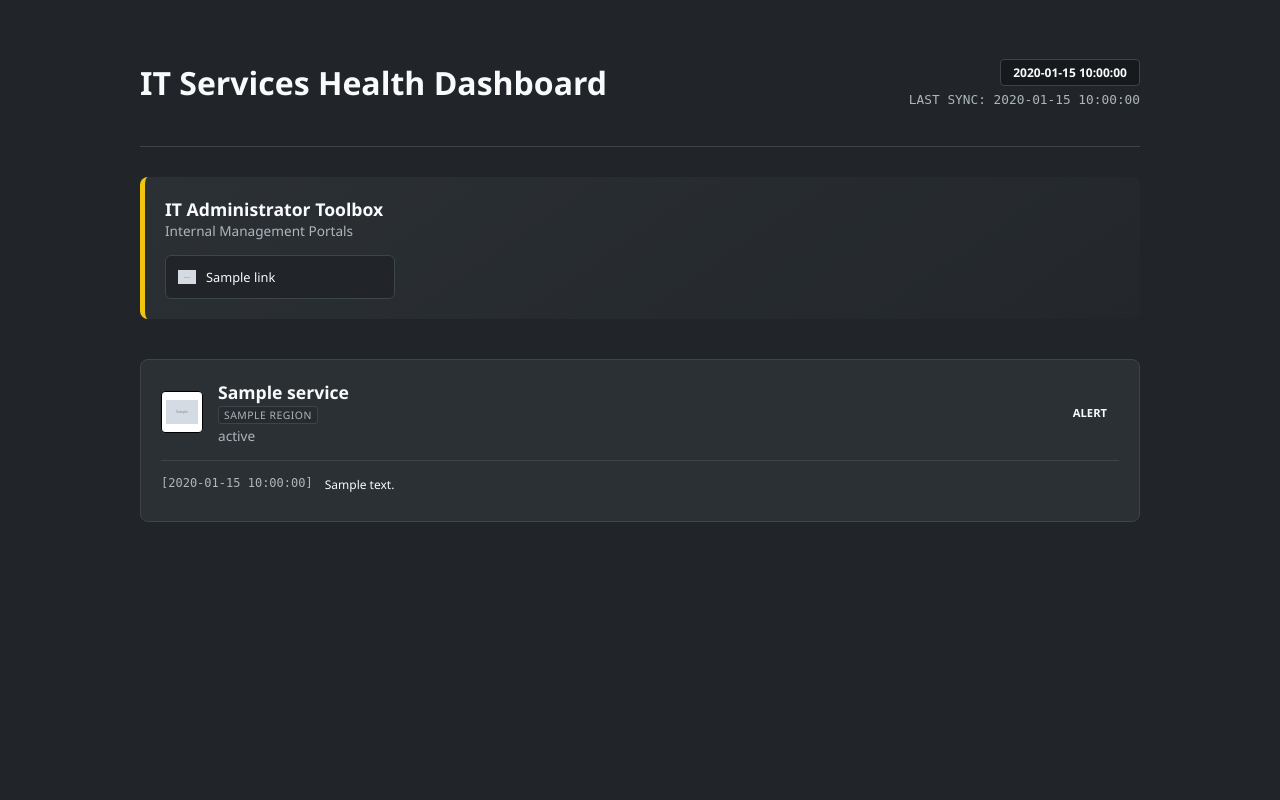
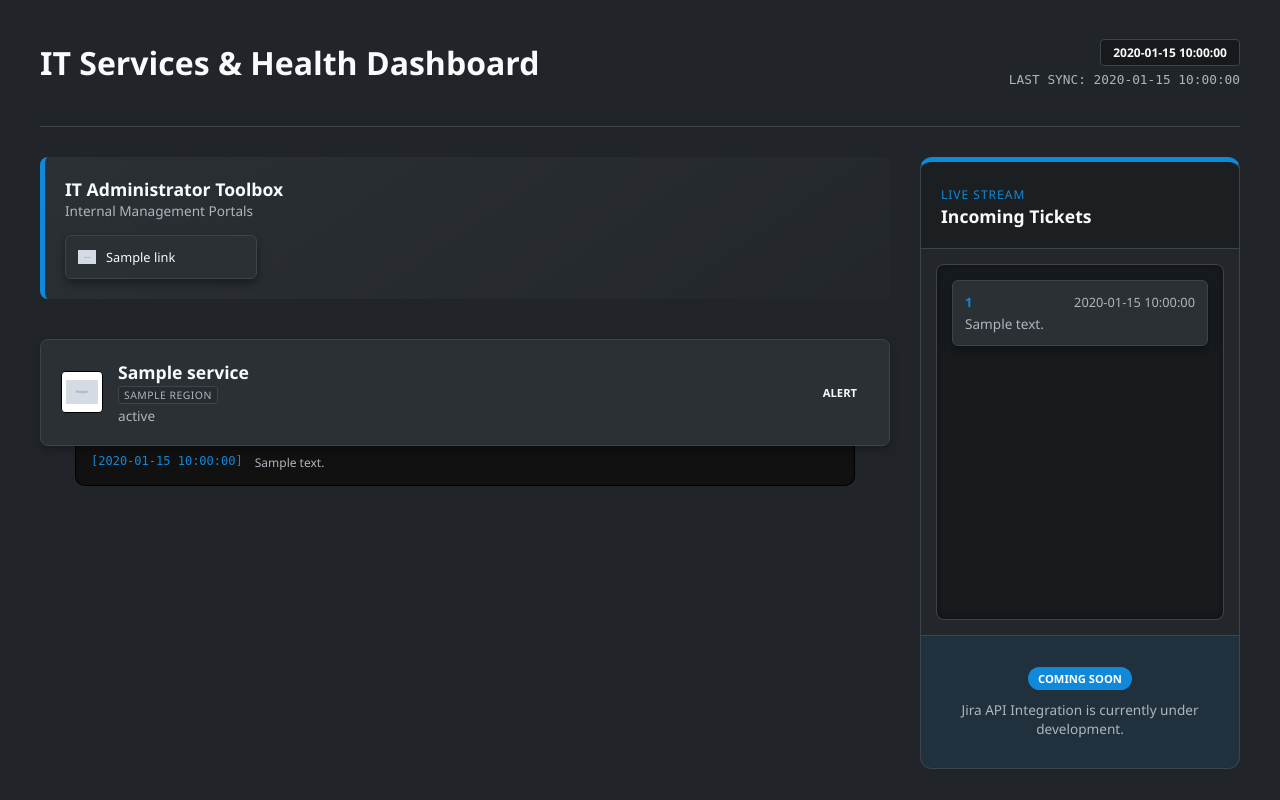
Before and after one commit to rtveit-60/it-projects, a Flask app: template service-status-page/templates/index.html in a window 1280 px wide. Run offline with Flask 3, Linux system fonts and the light colour scheme; the template is opened without the code that fills it: most values are stand-ins (such as "Sample title", 1, 10 or a date in 2020); grey boxes marked "Sample" are stand-in pictures.

Commit message:
added jira ticket feed, currently a place holder due to not having a JSM environment to link

```diff
--- a/service-status-page/app.py
+++ b/service-status-page/app.py
@@ -8,7 +8,7 @@ app = Flask(__name__)
 def get_health_data():
     results = []
 
-    # Vendor Logos for the Status Cards
+    # Vendor Logos
     logos = {
         "GitHub": "https://github.githubassets.com/favicons/favicon.svg",
         "Atlassian": "https://wac-cdn.atlassian.com/assets/img/favicons/atlassian/favicon.png",
@@ -30,6 +30,9 @@ def get_health_data():
             indicator = data.get('status', {}).get('indicator', 'none')
             status_class = "good" if indicator == "none" else "critical"
 
+            # UPDATED: Force your specific text if status is healthy
+            display_status = "All Services Currently Operational" if indicator == "none" else data.get('status', {}).get('description', 'Status Unknown')
+
             messages = []
             for inc in data.get('incidents', [])[:5]:
                 dt = datetime.strptime(inc['created_at'], '%Y-%m-%dT%H:%M:%SZ')
@@ -38,7 +41,7 @@ def get_health_data():
             results.append({
                 "name": name,
                 "region": None,
-                "status": data.get('status', {}).get('description', 'Status Unknown'),
+                "status": display_status,
                 "class": status_class,
                 "logo": logos.get(name, ""),
                 "feed": messages
@@ -46,7 +49,7 @@ def get_health_data():
         except Exception:
             results.append({"name": name, "status": "API Error", "class": "critical", "logo": logos.get(name, ""), "feed": []})
 
-    # 2. AWS RSS Feeds (us-east-1)
+    # 2. AWS RSS Feeds (Regional)
     for svc in ["ec2", "s3", "lambda"]:
         name_key = f"AWS {svc.upper()}"
         rss_url = f"https://status.aws.amazon.com/rss/{svc}-us-east-1.rss"
@@ -61,8 +64,9 @@ def get_health_data():
 
             results.append({
                 "name": name_key,
-                "region": "us-east-1", # Sub-header tag
-                "status": "Operational" if is_normal else "Service Alert",
+                "region": "us-east-1",
+                # UPDATED: Force your specific text for AWS
+                "status": "All Services Currently Operational" if is_normal else "Service Alert",
                 "class": "good" if is_normal else "warning",
                 "logo": logos.get(name_key, ""),
                 "feed": messages
@@ -76,25 +80,35 @@ def get_health_data():
 def index():
     status_list = get_health_data()
 
-    # 4x2 Admin Toolbox Links
+    # Corporate Admin Links
     admin_links = [
-        {"name": "EntraID", "url": "https://entra.microsoft.com", "icon": "https://aadcdn.msauth.net/shared/1.0/content/images/favicon_a_e8w9_p8bm_sr_hux_8a.ico"},
-        {"name": "Intune", "url": "https://intune.microsoft.com", "icon": "https://intune.microsoft.com/favicon.ico"},
-        {"name": "365 Admin", "url": "https://admin.microsoft.com", "icon": "https://admin.microsoft.com/favicon.ico"},
-        {"name": "Google Admin", "url": "https://admin.google.com", "icon": "https://www.gstatic.com/images/branding/product/1x/admin_64dp.png"},
-        {"name": "vCenter Console", "url": "https://vcenter.local", "icon": "https://www.vmware.com/favicon.ico"},
-        {"name": "CDW", "url": "https://www.cdw.com", "icon": "https://www.cdw.com/favicon.ico"},
-        {"name": "Apple Business", "url": "https://business.apple.com", "icon": "https://business.apple.com/favicon.ico"},
-        # {"name": "Confluence", "url": "#", "icon": "https://wac-cdn.atlassian.com/assets/img/favicons/confluence/favicon.png"}
+        {"name": "EntraID", "url": "https://entra.microsoft.com", "icon": "https://www.google.com/s2/favicons?domain=entra.microsoft.com&sz=64"},
+        {"name": "Intune", "url": "https://intune.microsoft.com", "icon": "https://www.google.com/s2/favicons?domain=intune.microsoft.com&sz=64"},
+        {"name": "365 Admin", "url": "https://admin.microsoft.com", "icon": "https://www.google.com/s2/favicons?domain=admin.microsoft.com&sz=64"},
+        {"name": "Google Admin", "url": "https://admin.google.com", "icon": "https://www.google.com/s2/favicons?domain=admin.google.com&sz=64"},
+        {"name": "vCenter", "url": "https://vcenter.local", "icon": "https://www.google.com/s2/favicons?domain=vmware.com&sz=64"},
+        {"name": "CDW", "url": "https://www.cdw.com", "icon": "https://www.google.com/s2/favicons?domain=cdw.com&sz=64"},
+        {"name": "Apple Business", "url": "https://business.apple.com", "icon": "https://www.apple.com/favicon.ico"},
+        # {"name": "Confluence", "url": "#", "icon": "https://www.google.com/s2/favicons?domain=atlassian.com&sz=64"}
     ]
+
+    # Ticket Feed
+    ticket_feed = {
+        "status": "Concept Preview",
+        "tickets": [
+            {"id": "INC-1024", "summary": "Outlook connectivity issues reported by Sales", "time": "10:42"},
+            {"id": "REQ-3391", "summary": "New user onboarding: Sarah Jenkins", "time": "09:15"},
+            {"id": "INC-1023", "summary": "Printer on 3rd floor jamming", "time": "08:55"}
+        ]
+    }
 
     now = datetime.now()
     return render_template('index.html',
                            services=status_list,
                            admin_links=admin_links,
+                           ticket_feed=ticket_feed,
                            last_updated=now.strftime("%H:%M"),
                            date=now.strftime("%b %d, %Y"))
 
 if __name__ == '__main__':
-    # Switch to host='0.0.0.0' for corporate network access
-    app.run(debug=True, port=5000) #use waitress or similar serving for production deployment
+    app.run(debug=True, port=5000) # Note: In production, use a WSGI server like Gunicorn or Waitress instead of Flask's built-in server.
--- a/service-status-page/templates/index.html
+++ b/service-status-page/templates/index.html
@@ -3,17 +3,19 @@
 <head>
     <meta charset="UTF-8">
     <meta http-equiv="refresh" content="60">
-    <title>IT Services Health Dashboard</title>
+    <title>IT Services & Health Dashboard</title>
     <style>
         :root {
             --bg-dark: #212529;
             --card-bg: #2b3035;
+            --sidebar-bg: #23272b;
             --border: #3d444b;
             --text-main: #f8fafc;
             --text-dim: #adb5bd;
             --success: #2ecc71;
             --error: #e74c3c;
             --warning: #f1c40f;
+            --highlight-blue: #1089da;
         }
 
         body {
@@ -21,10 +23,10 @@
             color: var(--text-main);
             font-family: 'Segoe UI', Tahoma, sans-serif;
             margin: 0;
-            padding: 40px;
+            padding: 20px 40px;
         }
 
-        .container { max-width: 1000px; margin: auto; }
+        .container { max-width: 1400px; margin: auto; }
 
         header {
             display: flex;
@@ -46,25 +48,34 @@
         }
         .timestamp { color: var(--text-dim); font-size: 0.8rem; font-family: monospace; }
 
-        /* Admin Toolbox Styling */
+        .dashboard-layout {
+            display: grid;
+            grid-template-columns: 1fr 320px;
+            gap: 30px;
+            align-items: start;
+        }
+
+        .main-content { display: flex; flex-direction: column; gap: 40px; }
+
+        /* Admin Toolbox */
         .admin-section {
-            margin-bottom: 40px;
             padding: 20px;
             background: linear-gradient(145deg, #2b3035, #23272b);
             border-radius: 8px;
-            border-left: 5px solid var(--warning);
+            border-left: 5px solid var(--highlight-blue);
         }
 
         .admin-grid {
             display: grid;
-            grid-template-columns: repeat(4, 1fr); /* 4 Wide Layout */
+            grid-template-columns: repeat(4, 1fr);
             gap: 12px;
             margin-top: 15px;
         }
 
+        /* UPDATED: Admin Buttons now match Ticket Card style exactly */
         .admin-btn {
             text-decoration: none;
-            background: var(--bg-dark);
+            background: var(--card-bg); /* Match ticket card bg */
             color: var(--text-main);
             padding: 12px;
             border: 1px solid var(--border);
@@ -75,97 +86,165 @@
             display: flex;
             align-items: center;
             gap: 10px;
+            box-shadow: 0 4px 8px rgba(0,0,0,0.4); /* Match ticket card shadow */
         }
 
         .admin-btn:hover {
-            background: var(--border);
-            transform: translateY(-2px);
+            background: #343a40; /* Match ticket card hover bg */
+            transform: translateY(-4px);
+            border-color: var(--highlight-blue);
+            box-shadow: 0 6px 12px rgba(0,0,0,0.3);
         }
 
-        .admin-icon {
-            width: 18px;
-            height: 18px;
-            object-fit: contain;
-        }
+        .admin-icon { width: 18px; height: 18px; object-fit: contain; }
 
-        /* Service Grid Styling */
+        /* Service Grid */
         .service-grid { display: grid; gap: 15px; }
 
         .service-card {
-            background: var(--card-bg);
-            padding: 20px;
-            border-radius: 8px;
             display: flex;
             flex-direction: column;
-            border: 1px solid var(--border);
+            background: transparent;
+            border: none;
         }
 
-        .service-main-row {
+        .card-top {
+            background: var(--card-bg);
+            border: 1px solid var(--border);
+            border-radius: 8px;
+            padding: 20px;
             display: flex;
             justify-content: space-between;
             align-items: center;
-            width: 100%;
+            position: relative;
+            z-index: 2;
+            box-shadow: 0 4px 10px rgba(0,0,0,0.25);
         }
 
         .branding { display: flex; align-items: center; gap: 15px; }
-
         .vendor-logo {
-            width: 32px;
-            height: 32px;
-            object-fit: contain;
-            background: white;
-            padding: 4px;
-            border-radius: 4px;
-            border: 1px solid #000;
+            width: 32px; height: 32px; object-fit: contain;
+            background: white; padding: 4px;
+            border-radius: 4px; border: 1px solid #000;
         }
-
         .service-info { display: flex; flex-direction: column; }
         .service-info strong { font-size: 1.1rem; }
 
         .region-tag {
-            font-size: 0.65rem;
-            color: var(--text-dim);
-            border: 1px solid var(--border);
-            padding: 1px 5px;
-            border-radius: 3px;
-            display: inline-block;
-            width: fit-content;
-            margin: 2px 0;
-            text-transform: uppercase;
-            letter-spacing: 0.5px;
+            font-size: 0.65rem; color: var(--text-dim);
+            border: 1px solid var(--border); padding: 1px 5px;
+            border-radius: 3px; display: inline-block; width: fit-content;
+            margin: 2px 0; text-transform: uppercase; letter-spacing: 0.5px;
             background: rgba(0,0,0,0.1);
         }
 
         .status-badge {
-            font-weight: bold;
-            font-size: 0.7rem;
-            padding: 5px 12px;
-            border-radius: 4px;
-            text-transform: uppercase;
+            font-weight: bold; font-size: 0.7rem;
+            padding: 5px 12px; border-radius: 4px; text-transform: uppercase;
         }
 
         .message-feed {
-            margin-top: 15px;
-            padding-top: 15px;
-            border-top: 1px solid var(--border);
-            max-height: 120px;
-            overflow-y: auto;
+            background: #111;
+            width: 88%; /* Reduced from 94% for a tighter fit */
+            margin: -6px auto 0;
+            padding: 12px 15px 8px; /* Reduced vertical padding for better proportions */
+            border: 1px solid #000;
+            border-top: none;
+            border-radius: 0 0 10px 10px;
+            position: relative;
+            z-index: 1;
+            box-shadow: inset 0 6px 6px -4px rgba(0,0,0,0.8);
+            min-height: 25px; /* Slightly shorter minimum height */
+            display: flex;
+            flex-direction: column;
+            justify-content: center;
         }
 
         .feed-item {
-            font-size: 0.75rem;
-            margin-bottom: 8px;
+            font-size: 0.75rem; margin-bottom: 4px; display: flex; gap: 12px;
+            border-bottom: 1px solid rgba(255,255,255,0.1); padding-bottom: 4px;
+        }
+        .feed-item:last-child { border-bottom: none; margin-bottom: 0; }
+        .feed-time { color: var(--highlight-blue); font-family: monospace; }
+        .feed-text { color: var(--text-dim); }
+        .empty-feed { color: var(--text-dim); font-size: 0.75rem; font-style: italic; opacity: 0.4; text-align: center; }
+
+        /* --- RIGHT COLUMN: Ticket Sidebar --- */
+        .sidebar {
+            background: var(--sidebar-bg);
+            border: 1px solid var(--border);
+            border-radius: 12px;
+            height: 100%;
+            min-height: 600px;
             display: flex;
-            gap: 12px;
+            flex-direction: column;
+            overflow: hidden;
+            border-top: 5px solid var(--highlight-blue);
         }
 
-        .feed-time { color: var(--text-dim); font-family: monospace; }
+        .sidebar-header {
+            padding: 20px;
+            border-bottom: 1px solid var(--border);
+            background: rgba(0,0,0,0.2);
+        }
+        .sidebar-header h3 { margin: 0; font-size: 1.1rem; }
+        .sidebar-header span { font-size: 0.75rem; color: var(--highlight-blue); text-transform: uppercase; letter-spacing: 1px; }
+
+        .ticket-list {
+            margin: 15px;
+            padding: 15px;
+            background: rgba(0, 0, 0, 0.3);
+            border: 1px solid var(--border);
+            border-radius: 8px;
+            box-shadow: inset 0 0 8px rgba(0,0,0,0.4);
+            flex-grow: 1;
+            display: flex;
+            flex-direction: column;
+            gap: 15px;
+        }
+
+        .ticket-card {
+            background: var(--card-bg);
+            border: 1px solid var(--border);
+            border-radius: 6px;
+            padding: 12px;
+            transition: transform 0.2s, border-color 0.2s, background-color 0.2s;
+            box-shadow: 0 4px 8px rgba(0,0,0,0.4);
+        }
+        .ticket-card:hover {
+            transform: translateX(-4px);
+            border-color: var(--highlight-blue);
+            background: #343a40;
+        }
+
+        .ticket-id { color: var(--highlight-blue); font-weight: bold; font-size: 0.8rem; display: block; margin-bottom: 4px; }
+        .ticket-summary { font-size: 0.85rem; color: var(--text-dim); display: block; line-height: 1.3; }
+
+        .placeholder-overlay {
+            margin-top: auto;
+            padding: 30px;
+            text-align: center;
+            border-top: 1px solid var(--border);
+            background: rgba(16, 137, 218, 0.1);
+        }
+        .coming-soon-badge {
+            display: inline-block;
+            background: var(--highlight-blue);
+            color: white;
+            padding: 4px 10px;
+            border-radius: 20px;
+            font-size: 0.7rem;
+            font-weight: bold;
+            margin-bottom: 10px;
+        }
 
         .good { background: rgba(46, 204, 113, 0.1); color: var(--success); }
         .warning { background: rgba(241, 196, 15, 0.1); color: var(--warning); }
         .critical { background: rgba(231, 76, 60, 0.1); color: var(--error); }
 
-        @media (max-width: 768px) {
+        @media (max-width: 1100px) {
+            .dashboard-layout { grid-template-columns: 1fr; }
+            .sidebar { min-height: auto; }
             .admin-grid { grid-template-columns: repeat(2, 1fr); }
         }
     </style>
@@ -173,13 +252,16 @@
 <body>
     <div class="container">
         <header>
-            <h1>IT Services Health Dashboard</h1>
+            <h1>IT Services & Health Dashboard</h1>
             <div class="sync-container">
                 <div class="date-box">{{ date }}</div>
                 <div class="timestamp">LAST SYNC: {{ last_updated }}</div>
             </div>
         </header>
 
+        <div class="dashboard-layout">
+
+            <div class="main-content">
                 <section class="admin-section">
                     <div class="service-info">
                         <strong>IT Administrator Toolbox</strong>
@@ -198,7 +280,7 @@
                 <div class="service-grid">
                     {% for service in services %}
                     <div class="service-card">
-                <div class="service-main-row">
+                        <div class="card-top">
                             <div class="branding">
                                 <img src="{{ service.logo }}" class="vendor-logo">
                                 <div class="service-info">
@@ -214,19 +296,47 @@
                             </div>
                         </div>
 
+                        <div class="message-feed">
                             {% if service.feed %}
-                <div class="message-feed">
                                 {% for item in service.feed %}
                                 <div class="feed-item">
                                     <span class="feed-time">[{{ item.time }}]</span>
                                     <span class="feed-text">{{ item.text }}</span>
                                 </div>
                                 {% endfor %}
+                            {% else %}
+                                <div class="empty-feed">No Active Alerts</div>
+                            {% endif %}
                         </div>
-                {% endif %}
                     </div>
                     {% endfor %}
                 </div>
             </div>
+
+            <aside class="sidebar">
+                <div class="sidebar-header">
+                    <span>Live Stream</span>
+                    <h3>Incoming Tickets</h3>
+                </div>
+
+                <div class="ticket-list">
+                    {% for ticket in ticket_feed.tickets %}
+                    <div class="ticket-card">
+                        <span class="ticket-id">{{ ticket.id }} <span style="float:right; color: var(--text-dim); font-weight:normal;">{{ ticket.time }}</span></span>
+                        <span class="ticket-summary">{{ ticket.summary }}</span>
+                    </div>
+                    {% endfor %}
+                </div>
+
+                <div class="placeholder-overlay">
+                    <span class="coming-soon-badge">COMING SOON</span>
+                    <p style="font-size: 0.85rem; color: var(--text-dim); margin: 0;">
+                        Jira API Integration is currently under development.
+                    </p>
+                </div>
+            </aside>
+
+        </div>
+    </div>
 </body>
 </html>
```
Lines whose indentation alone changed are shown as unchanged.
